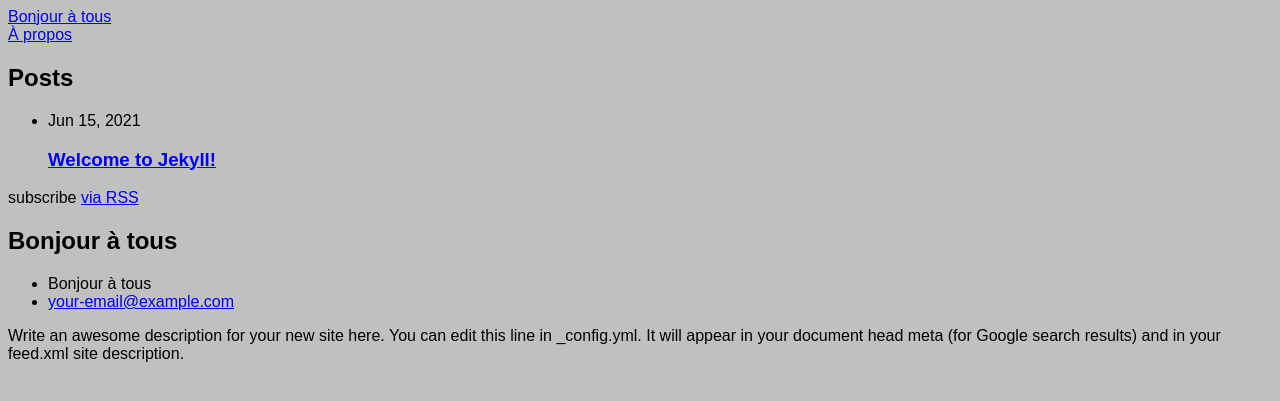
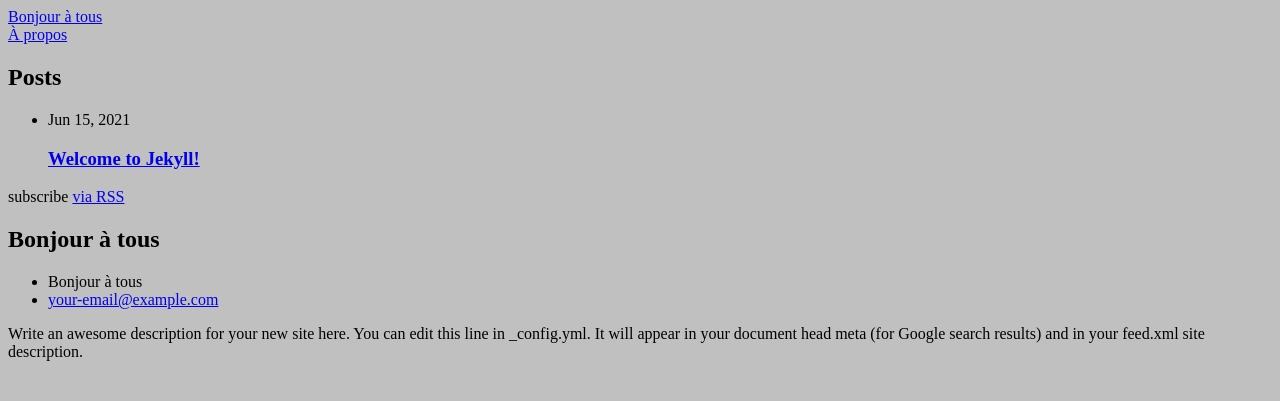
Before and after one commit to Corentin69008/Corentin69008.github.io, a Jekyll site: the page built from index.markdown, in a window 1280 px wide. Shown: the top 401 px of the page. Built offline with Jekyll 4.4.1, drawn with Linux system fonts in a browser that asks for light colours.

Commit message:
mise a jour

```diff
--- a/assets/main.css
+++ b/assets/main.css
@@ -6,5 +6,5 @@ html{
 }
 
 body {
-  font-family: fantasy;
+  font-family: 'Big Shoulders Stencil Display', cursive;
 }
```
